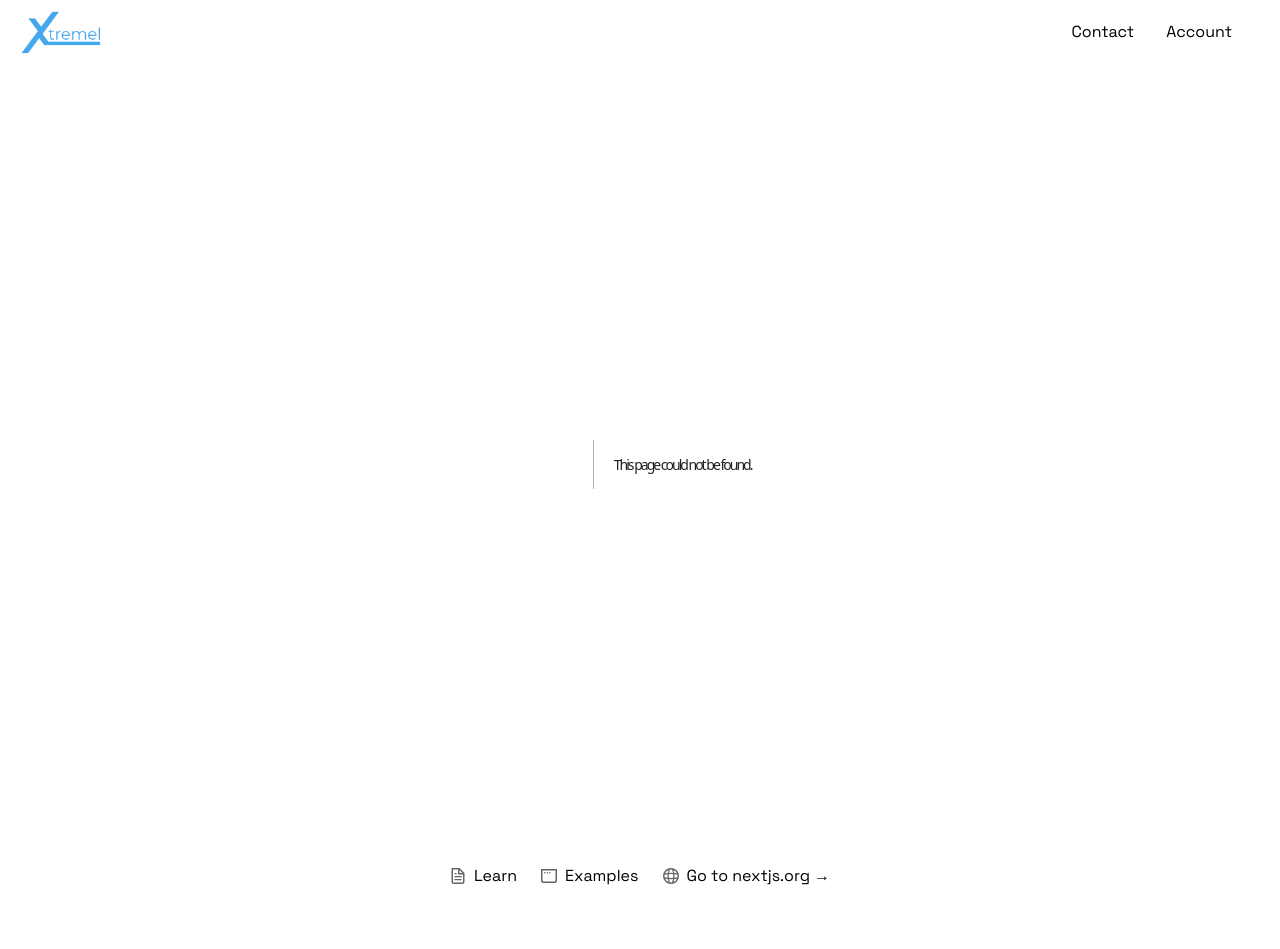
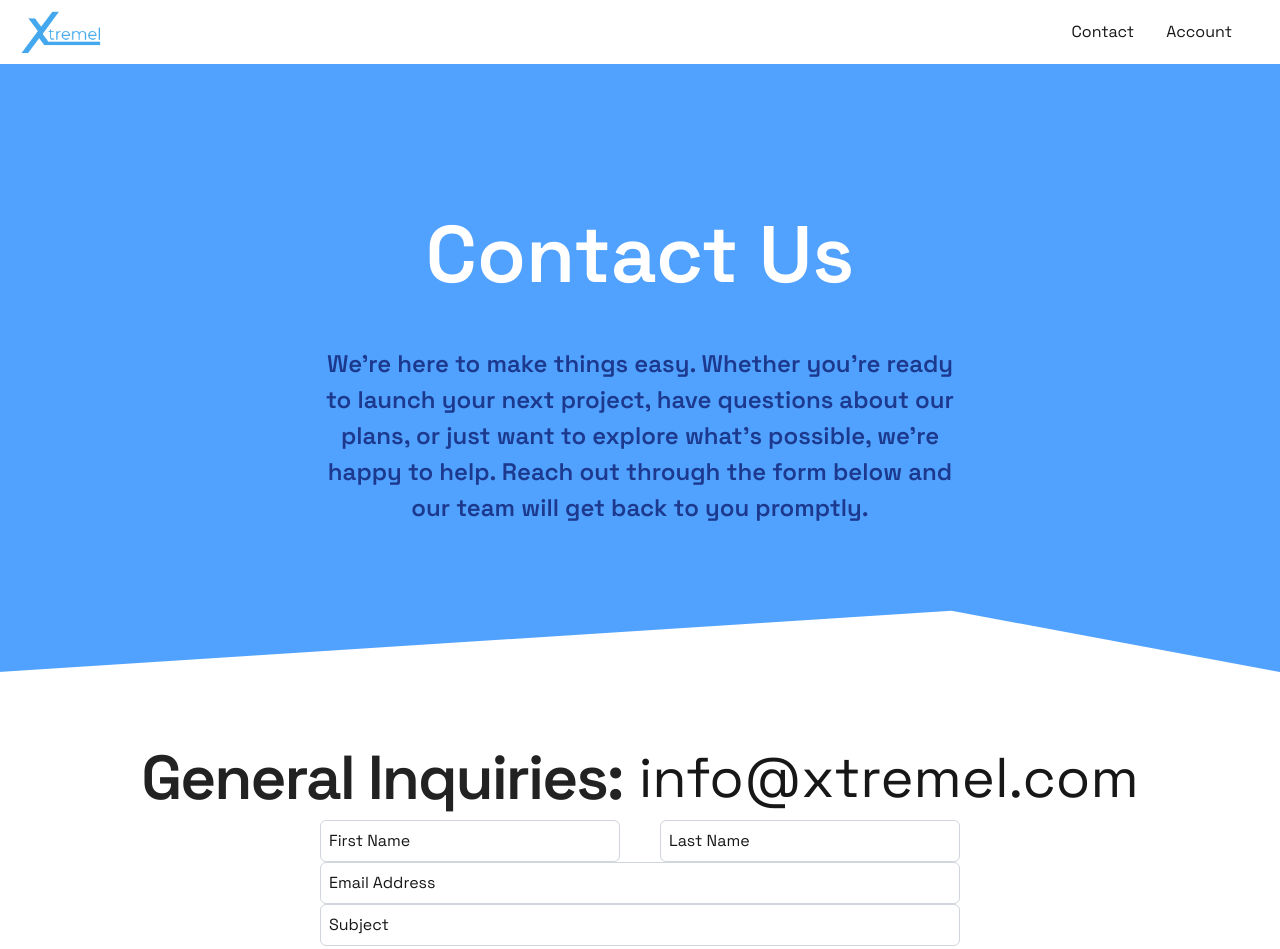
Before and after one commit to WelokkDev/xtremel, a Next.js app: page /contact in a window 1280 px wide. Before the commit this address had no page. Shown: the top 949 px of the page. Before the commit the page ends 888 px from the top, so only its background shows below. Built offline with nearby package versions, Linux system fonts and the light colour scheme.

Commit message:
Added basic contact page

```diff
--- a/src/components/Footer.jsx
+++ b/src/components/Footer.jsx
@@ -3,52 +3,8 @@ import { Geist, Geist_Mono } from "next/font/google";
 
 export default function Footer() {
     return (
-        <footer className="row-start-3 flex gap-[24px] flex-wrap items-center justify-center">
-            <a
-            className="flex items-center gap-2 hover:underline hover:underline-offset-4"
-            href="https://nextjs.org/learn?utm_source=create-next-app&utm_medium=default-template-tw&utm_campaign=create-next-app"
-            target="_blank"
-            rel="noopener noreferrer"
-            >
-            <Image
-                aria-hidden
-                src="/file.svg"
-                alt="File icon"
-                width={16}
-                height={16}
-            />
-            Learn
-            </a>
-            <a
-            className="flex items-center gap-2 hover:underline hover:underline-offset-4"
-            href="https://vercel.com/templates?framework=next.js&utm_source=create-next-app&utm_medium=default-template-tw&utm_campaign=create-next-app"
-            target="_blank"
-            rel="noopener noreferrer"
-            >
-            <Image
-                aria-hidden
-                src="/window.svg"
-                alt="Window icon"
-                width={16}
-                height={16}
-            />
-            Examples
-            </a>
-            <a
-            className="flex items-center gap-2 hover:underline hover:underline-offset-4"
-            href="https://nextjs.org?utm_source=create-next-app&utm_medium=default-template-tw&utm_campaign=create-next-app"
-            target="_blank"
-            rel="noopener noreferrer"
-            >
-            <Image
-                aria-hidden
-                src="/globe.svg"
-                alt="Globe icon"
-                width={16}
-                height={16}
-            />
-            Go to nextjs.org →
-            </a>
+        <footer className="row-start-3 bg-blue-400 flex gap-[24px] min-h-12 text-white flex-wrap items-center justify-center">
+            <p>&copy; 2025 Xtremel. All rights reserved.</p>
         </footer>
     )
 }
--- a/src/components/Navbar.jsx
+++ b/src/components/Navbar.jsx
@@ -11,10 +11,10 @@ export default function Navbar() {
             <Link className="w-32 " href="/"><img src="/logo.png"></img></Link>
             <ul className="flex justify-right gap-8 mr-12">
                 <li key="contact">
-                    <Link href="/">Contact</Link>
+                    <Link href="/contact">Contact</Link>
                 </li>
                 <li key="account">
-                    <Link href="/">Account</Link>
+                    <Link href="/clients">Account</Link>
                 </li>
             </ul>
         </nav>
--- /dev/null
+++ b/src/components/TextField.jsx
@@ -0,0 +1,9 @@
+export default function TextField({ children, onChange, className = '', name="", type = "text", value }) {
+
+    const base = "border border-gray-300 rounded-md px-2 py-2 focus:border-[#FFD97D] focus:border-2 focus:outline-none w-full"
+
+    return (
+        <input value={value} name={name} type={type} onChange={onChange} placeholder={children} className={`${base} ${className}`} ></input>
+    )
+
+}
--- a/src/components/Timeline.jsx
+++ b/src/components/Timeline.jsx
@@ -24,8 +24,8 @@ export default function Timeline({}) {
                     {title: "Create Your Account", description: "Sign up with your email and password, fast, securely, and hassle-free."},
                     {title: "Make Payment", description: "Complete your order with secure payment and get access to client portal."},
                     {title: "Launch Your Website", description: "Log in to your dashboard, upload your content, and go live in minutes."},
-                  ].map((step) => (
-                    <div className="max-w-[18%] relative z-10  h-10 flex flex-col gap-1 ">
+                  ].map((step, i) => (
+                    <div key={i} className="max-w-[18%] relative z-10  h-10 flex flex-col gap-1 ">
                       <h3 className="text-[20px] text-center">{step.title}</h3>
                       <p className="text-center text-gray-600">{step.description}</p>
                     </div>
--- /dev/null
+++ b/src/pages/contact.js
@@ -0,0 +1,43 @@
+import TextField from "../components/TextField";
+import { useState } from 'react';
+
+export default function Contact() {
+
+    return (
+        <div>
+
+            <section className="min-h-[60vh] bg-blue-400 relative pt-16 pb-16 flex justify-center items-center">
+                <div className="flex flex-col justify-center items-center min-h-[60vh] gap-12">
+                    <h1>Contact Us</h1>
+                    <p className="text-[24px] text-center text-blue-900 font-[600] max-w-[50%]">
+                        We're here to make things easy. Whether you're ready to launch your next project,
+                        have questions about our plans, or just want to explore what's possible, we’re happy to help.
+                        Reach out through the form below and our team will get back to you promptly.
+                    </p>
+
+                </div>
+                <div class="custom-shape-divider-bottom-1753663138">
+                    <svg data-name="Layer 1" xmlns="http://www.w3.org/2000/svg" viewBox="0 0 1200 120" preserveAspectRatio="none">
+                        <path d="M1200 0L0 0 892.25 114.72 1200 0z" class="shape-fill"></path>
+                    </svg>
+                </div>
+            </section>
+            <section className="flex justify-center items-center flex-col mt-[5%] mb-[5%]">
+                <div className="flex justify-center items-center">
+                    <h2>General Inquiries: </h2>
+                    <p className="text-[56px] ml-4"> info@xtremel.com</p>
+                </div>
+                <form className="w-[50%]">
+                    <div className="flex justify-center items-center gap-10">
+                        <TextField name="ffname" value="First Name"/>
+                        <TextField name="flname" value="Last Name"/>
+                    </div>
+                    <TextField value="Email Address"/>
+                    <TextField value="Subject"/>
+                    <textarea placeholder="Message"></textarea>
+                </form>
+
+            </section>
+        </div>
+    )
+}
```
Also changed, not shown: 1 other file (tests, documents, lock files or other folders).
